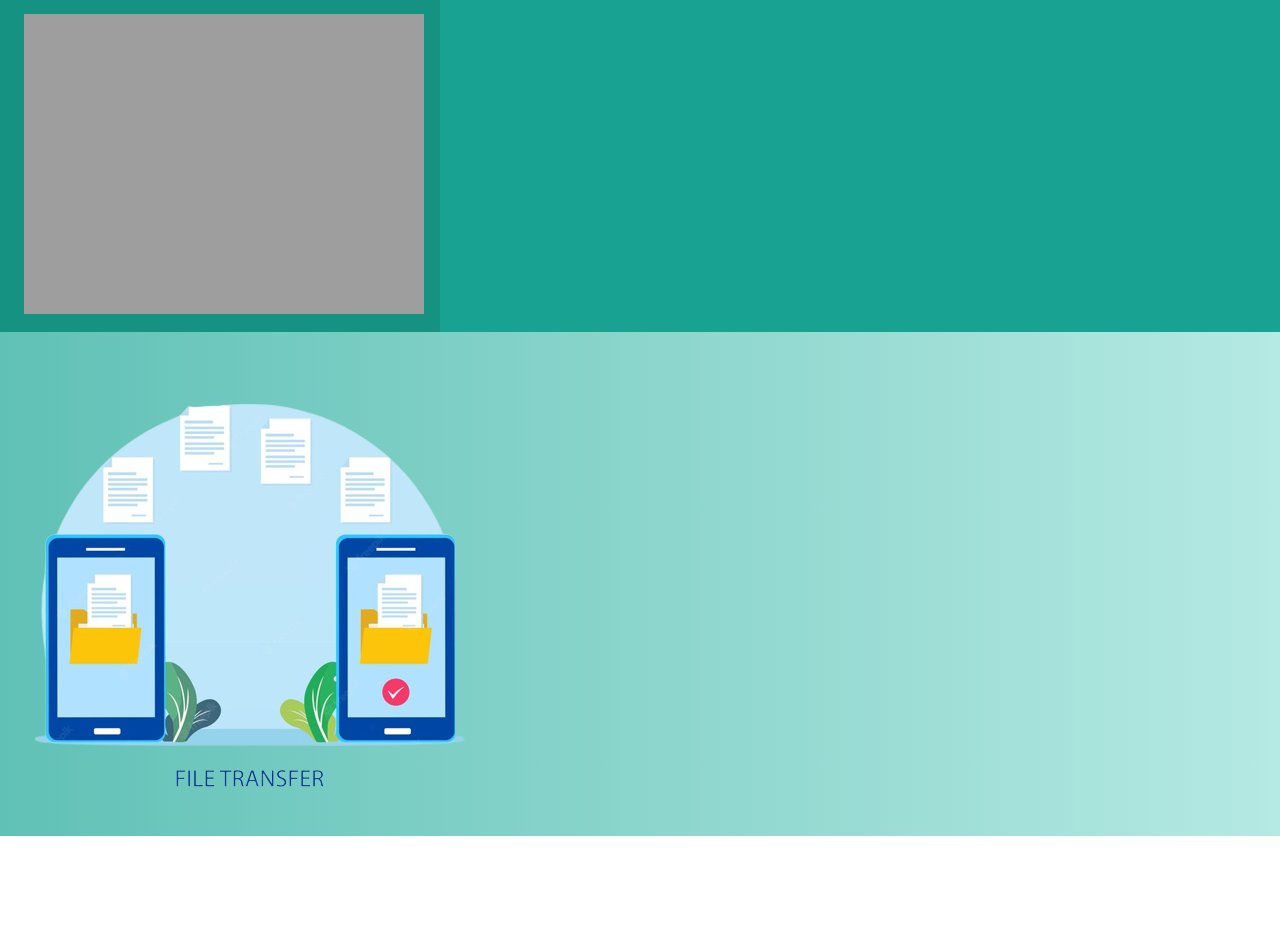
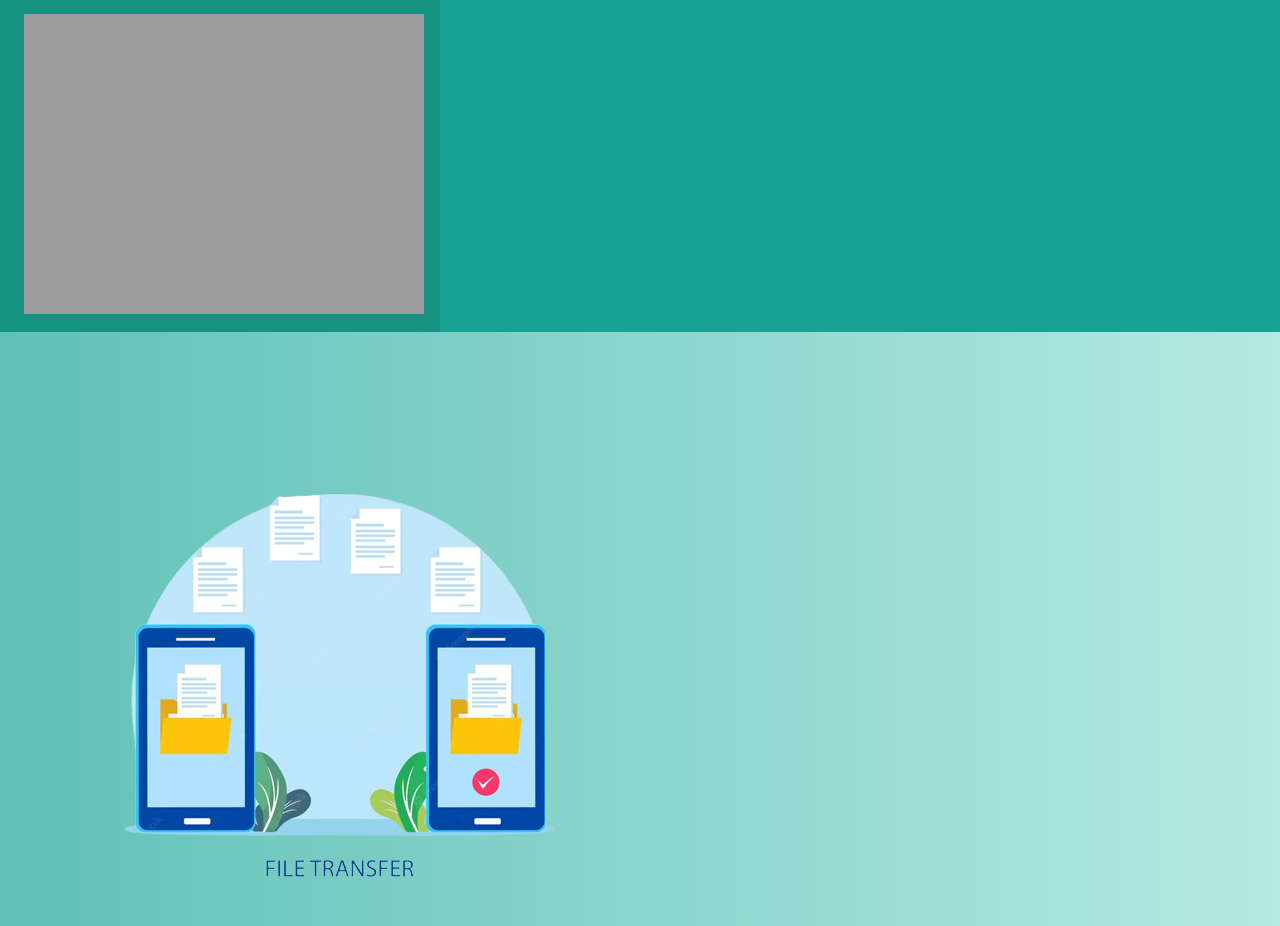
Before and after one commit to 123archie/file_sharing_system, a plain HTML site: page upload.html in a window 1280 px wide. Before the commit the page ends 836 px from the top, so only its background shows below. Drawn offline with Linux system fonts and the light colour scheme; some icons are missing.

Commit message:
illustration

```diff
--- a/upload.css
+++ b/upload.css
@@ -1,6 +1,7 @@
 body {
   background-image: linear-gradient(90deg, #60c1b6, #b5e9e3);
   margin: 0%;
+  overflow-y: hidden;
 }
 
 nav {
@@ -70,3 +71,7 @@ a #hamburger:hover {
 #crossicon :hover {
   background-color: rgba(0, 0, 0, 0.1);
 }
+#file_transfer{
+  margin-top: 7%;
+  margin-left: 7%;
+ }
--- a/upload.html
+++ b/upload.html
@@ -9,8 +9,7 @@
   </head>
   <body>
     <nav>
-      <a
-        ><div id="hamburger" onclick="openNav()">
+      <a><div id="hamburger" onclick="openNav()">
           <iconify-icon
             icon="radix-icons:hamburger-menu"
             id="hamburger_menu"
@@ -25,7 +24,7 @@
         <a href="#">Account Settings</a>
       </div>
     </div>
-    <img src="images/file-transfer-concept-backup-data-technology-cloud-upload-download_199064-156-removebg-preview.png" alt="">
+    <img src="images/file-transfer-concept-backup-data-technology-cloud-upload-download_199064-156-removebg-preview.png" alt="" id="file_transfer">
 
     <script src="https://code.iconify.design/iconify-icon/1.0.0/iconify-icon.min.js"></script>
     <script src="upload.js"></script>
```
Also changed, not shown: index.html (+1 -1 lines).
